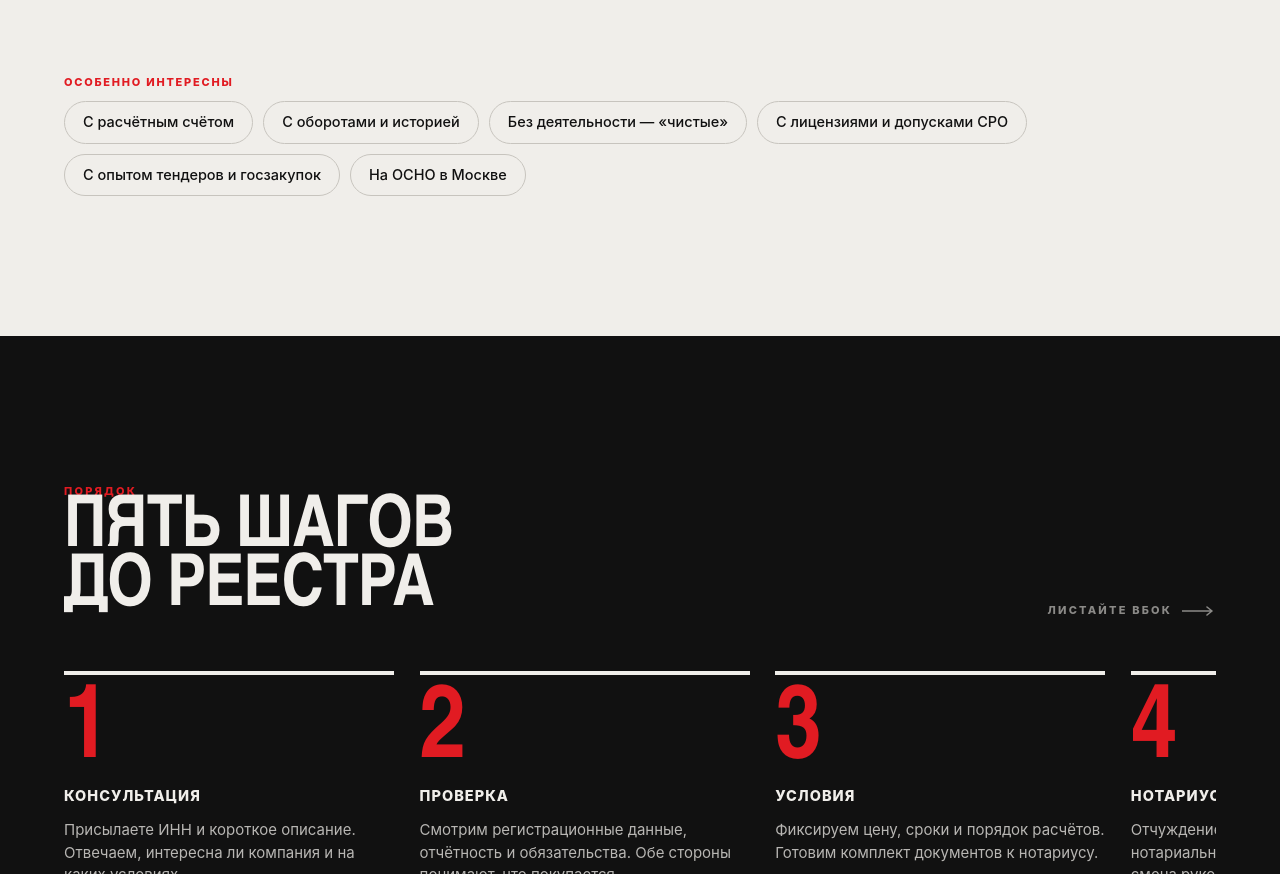
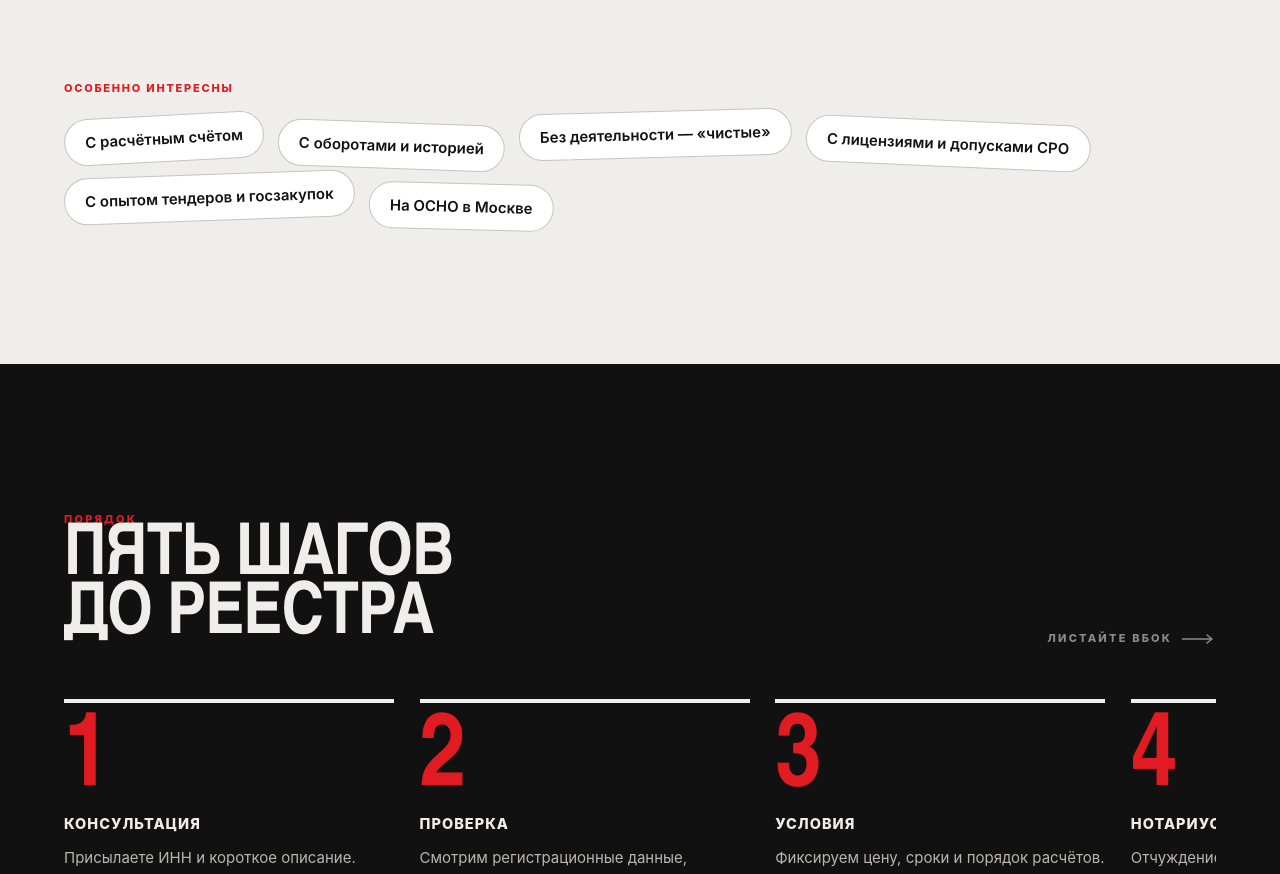
Before and after one commit to eblo-max/booot, a plain HTML site: page landing/static/index.html in a window 1280 px wide. Shown: the part 5536-6410 px from the top of the page. Drawn offline with Linux system fonts and the light colour scheme.

Commit message:
Теги «особенно интересны» — разброс под углами + пружинное появление + ховер-заливка
Co-Authored-By: Claude Opus 4.8 <noreply@anthropic.com>

```diff
--- a/landing/static/index.html
+++ b/landing/static/index.html
@@ -1153,16 +1153,50 @@
   .crit b { display: block; font-family: var(--display); font-weight: 900; font-stretch: condensed; text-transform: uppercase; font-size: clamp(22px, 2.6vw, 33px); line-height: .95; margin-bottom: 7px; }
   .crit dd { margin: 0; font-size: 15.5px; color: var(--ink-2); line-height: 1.5; max-width: 32ch; }
 
-  /* «особенно интересны» — теги под критериями */
-  .hot { display: flex; flex-wrap: wrap; align-items: center; gap: 10px; margin-top: clamp(28px, 3.4vw, 44px); }
-  .hot-label { font-size: 11px; font-weight: 800; letter-spacing: .16em; text-transform: uppercase; color: var(--red); margin-right: 6px; }
-  .hot ul { list-style: none; display: flex; flex-wrap: wrap; gap: 10px; margin: 0; padding: 0; }
+  /* «особенно интересны» — теги вразброс, с пружинным появлением */
+  .hot { margin-top: clamp(30px, 4vw, 50px); }
+  .hot-label { display: block; font-size: 11px; font-weight: 800; letter-spacing: .16em; text-transform: uppercase; color: var(--red); margin-bottom: 18px; }
+  .hot ul { list-style: none; display: flex; flex-wrap: wrap; gap: 14px; margin: 0; padding: 0; }
+
   .hot li {
+    --r: 0deg; --ty: 0px;
     border: 1.5px solid var(--line); border-radius: 999px;
-    padding: 9px 18px; font-size: 14.5px; font-weight: 500; color: var(--ink);
-    transition: border-color .18s, background .18s, transform .18s;
-  }
-  .hot li:hover { border-color: var(--red); transform: translateY(-2px); }
+    padding: 11px 20px; font-size: 15px; font-weight: 600; color: var(--ink);
+    background: var(--paper); transform-origin: center; cursor: default;
+    opacity: 0; transform: scale(.7) rotate(calc(var(--r) - 8deg)) translateY(var(--ty));
+    transition: opacity .5s ease, transform .55s cubic-bezier(.2, 1.6, .35, 1),
+                border-color .2s, background .2s, color .2s, box-shadow .2s;
+  }
+  /* разброс по углам и высоте */
+  .hot li:nth-child(1) { --r: -3deg; --ty: 0px; }
+  .hot li:nth-child(2) { --r: 2deg;  --ty: 7px; }
+  .hot li:nth-child(3) { --r: -1.5deg; --ty: -4px; }
+  .hot li:nth-child(4) { --r: 2.5deg; --ty: 5px; }
+  .hot li:nth-child(5) { --r: -2deg; --ty: -2px; }
+  .hot li:nth-child(6) { --r: 1.5deg; --ty: 7px; }
+
+  /* появление по очереди */
+  .hot.in li { opacity: 1; transform: rotate(var(--r)) translateY(var(--ty)); }
+  .hot.in li:nth-child(1) { transition-delay: .04s; }
+  .hot.in li:nth-child(2) { transition-delay: .10s; }
+  .hot.in li:nth-child(3) { transition-delay: .16s; }
+  .hot.in li:nth-child(4) { transition-delay: .22s; }
+  .hot.in li:nth-child(5) { transition-delay: .28s; }
+  .hot.in li:nth-child(6) { transition-delay: .34s; }
+
+  .hot li:hover {
+    background: var(--red); border-color: var(--red); color: #fff;
+    transform: rotate(0deg) translateY(-5px) scale(1.05);
+    box-shadow: 0 12px 26px rgba(225, 27, 34, .32);
+    transition-delay: 0s;
+  }
+
+  /* у блока тегов не нужна красная «капля» из общей анимации появления */
+  .hot.reveal::after { content: none; }
+
+  @media (prefers-reduced-motion: reduce) {
+    .hot li { opacity: 1; transform: rotate(var(--r)) translateY(var(--ty)); }
+  }
 
   /* ---------- 6. ШАГИ: горизонтальная лента ---------- */
 
```
